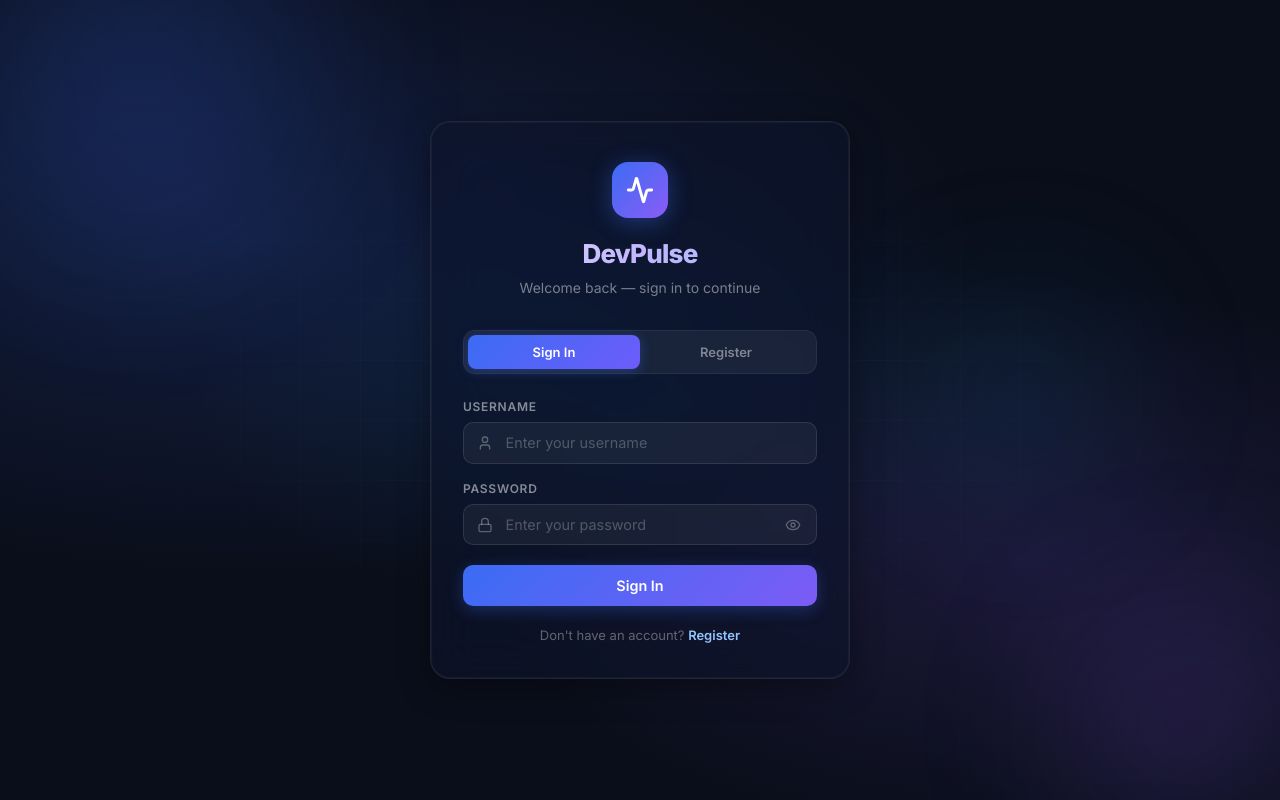
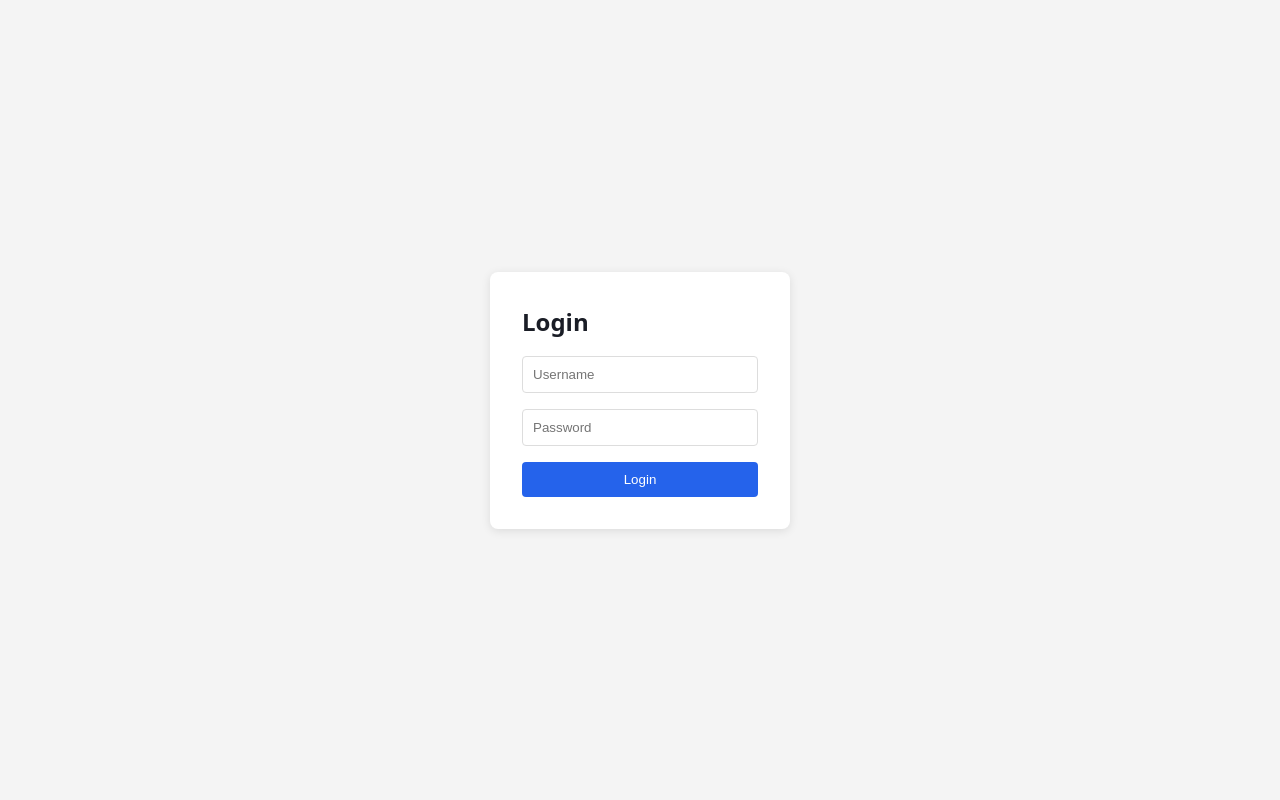
Before and after one commit to jeraldin2003/DevPulse, a React (Vite) app: page / in a window 1280 px wide. Built offline with nearby package versions, Linux system fonts and the light colour scheme.

Commit message:
feat (login) building without ai

```diff
--- a/src/App.jsx
+++ b/src/App.jsx
@@ -1,18 +1,32 @@
 import { useAuth } from './context/AuthContext.jsx';
 import DevPulseDashboard from "./components/DevPulseDashboard.jsx";
 import LoginPage from "./components/LoginPage.jsx";
+import Login from './components/LoginPageTest.jsx';
+import Dashboard from './components/DevPulseDashboardTest.jsx'
+import {useState} from 'react'
 
-export default function App() {
-  const { isAuthenticated, isLoading } = useAuth();
+// export default function App() {
+//   const { isAuthenticated, isLoading } = useAuth();
 
-  if (isLoading) {
-    return (
-      <div className="loading-container">
-        <div className="pulse" />
-        <span>Loading…</span>
-      </div>
-    );
-  }
+//   if (isLoading) {
+//     return (
+//       <div className="loading-container">
+//         <div className="pulse" />
+//         <span>Loading…</span>
+//       </div>
+//     );
+//   }
 
-  return isAuthenticated ? <DevPulseDashboard /> : <LoginPage />;
+//   return isAuthenticated ? <DevPulseDashboard /> : <LoginPage />;
+// }
+
+
+export default function App(){
+  const [isAuthenticated, setIsAuthenticated] = useState("login");
+  return(
+    <>
+      {isAuthenticated === "login" && (<Login setIsAuthenticated = {setIsAuthenticated}/>)}
+      {isAuthenticated === "dashboard" && (<Dashboard setIsAuthenticated = {setIsAuthenticated}/>)}
+    </>
+  )
 }
--- a/src/components/DevPulseDashboardTest.jsx
+++ b/src/components/DevPulseDashboardTest.jsx
@@ -1,43 +1,66 @@
-
 import { useState , useEffect} from 'react';
-
 import CountriesPanel from './panels/CountriesPanel';
 import OverviewPanel from './panels/OverviewPanel';
 import PostsPanel from './panels/PostsPanel';
 import ProductivityPanel from './panels/ProductivityPanel';
 import TriviaPanel from './panels/TriviaPanel';
 import UsersPanel from './panels/UsersPanel';
-
-import {fetchOverviewData} from './DashboardData';
-
-
-function Nav(){
+import {fetchOverviewData , fetchCountriesData, fetchPostsData, fetchUsersData, fetchTriviaData, fetchProductivityData} from './DashboardData';
+import LoadingSpinner from './shared/LoadingSpinner'
+function Nav({setReload, setLoadingStatus, setIsAuthenticated}){
     return(
         <>
         <div style ={{
             display:'flex',
             justifyContent:'space-between',
-            padding:'100px'
+            paddingBottom:'50px',
+            paddingTop:'50px'
         }}>
             <h1>
                 DevPulse Dashboard
             </h1>
             <div>
-                <button>Refresh</button>
+                <button onClick = {
+                    ()=>{
+                        setLoadingStatus(true);
+                        setReload(prev => prev + 1)
+
+                    }
+                }
+                style={{
+                    padding: '8px 16px',
+                    border: '1px solid #4a90e2',
+                    borderRadius: '6px',
+                    backgroundColor: '#5aa9e6',
+                    color: '#fff',
+                    fontSize: '14px',
+                    fontWeight: 500,
+                    cursor: 'pointer',
+                }}
+                    >Refresh</button>
+                <button onClick = {
+                    ()=>{
+                        setIsAuthenticated("login")
+                        console.log("hey")
+                    }
+                }
+                style={{
+                    padding: '8px 16px',
+                    border: '1px solid #4a90e2',
+                    borderRadius: '6px',
+                    backgroundColor: '#5aa9e6',
+                    color: '#fff',
+                    fontSize: '14px',
+                    fontWeight: 500,
+                    cursor: 'pointer',
+                }}
+                    >Logout</button>
             </div>
         </div>
         </>
     )
 }
-
-function GiveMePage(data){
-    const returning = (<OverviewPanel data = {data}/>)
-    setPage(returning);
-}
-
-
-
-function GiveMeButtons(setPanel){
+function GiveMeButtons({setReload, activePanel, setActivePanel, setLoadingStatus}){
     const BUTTONS = [
         "Overview",
         "Users",
@@ -46,99 +69,101 @@ function GiveMeButtons(setPanel){
         "Trivia",
         "Countries"
     ]
-
-    return(
-        <div style ={{
-            display:'flex',
-            justifyContent: 'space-around'
-        }}>
-            {
-                BUTTONS.map((b, index)=>
-                    (
-                        <button key = {index} onClick={()=>changePanel(b, setPanel)}>
-                            {b}
-                        </button>
-                    )
-                )
+    return (
+        <div
+            style={{
+                display: 'flex',
+                paddingBottom:'50px'
+            }}
+        >
+            {BUTTONS.map((button, index) => (
+                <button
+                    key={index}
+                    onClick={() => {
+                        setLoadingStatus(true);
+                        if (activePanel === button){
+                            setReload(prev => prev + 1)
+                        }else{
+                            setActivePanel(button);
+                        }
+                    }}
+                    style={{
+                        padding: '8px 16px',
+                        margin:'2px',
+                        border: '1px solid #4a90e2',
+                        borderRadius: '6px',
+                        backgroundColor: '#5aa9e6',
+                        color: '#fff',
+                        fontSize: '14px',
+                        fontWeight: 500,
+                        cursor: 'pointer',
+                    }}
+                >
+                    {button}
+                </button>
+            ))}
+        </div>
+    );
+}
+export default function Dashboard({setIsAuthenticated}){
+    const [activePanel, setActivePanel] = useState("Overview");
+    const [activePanelData, setActivePanelData] = useState("Loading....")
+    const [loadingStatus, setLoadingStatus] = useState(true)
+    const [reload, setReload] = useState(0)
+    useEffect(()=>{
+        async function getsPanelData(){
+            let panelData = null;
+            switch(activePanel){
+                case "Overview":
+                    panelData = await fetchOverviewData();
+                    console.log(panelData)
+                    setLoadingStatus(false)
+                    break;
+                case "Users":
+                    panelData = await fetchUsersData();
+                    setLoadingStatus(false)
+                    break;
+                case "Posts":
+                    panelData = await fetchPostsData();
+                    setLoadingStatus(false)
+                    break;
+                case "Productivity":
+                    panelData = await fetchProductivityData();
+                    setLoadingStatus(false)
+                    break;
+                case "Trivia":
+                    panelData = await fetchTriviaData();
+                    setLoadingStatus(false)
+                    break;
+                case "Countries":
+                    panelData = await fetchCountriesData();
+                    setLoadingStatus(false)
+                    break;
             }
-
+            setActivePanelData(panelData.data);
+        }
+        getsPanelData();
+    }, [activePanel, reload])
+    return (
+        <div className='dashboard'>
+            {loadingStatus === false && (
+                <>
+                    <Nav setIsAuthenticated = {setIsAuthenticated} setReload ={setReload} setLoadingStatus = {setLoadingStatus} />
+                    <GiveMeButtons setReload = {setReload} activePanel = {activePanel} setActivePanel = {setActivePanel} setLoadingStatus = {setLoadingStatus}/>
+                    {activePanel === "Overview" && (<OverviewPanel data ={activePanelData}/>)}
+                    {activePanel === "Posts" && (<PostsPanel data = {activePanelData}/>)}
+                    {activePanel === "Users" && (<UsersPanel data ={activePanelData}/>)}
+                    {activePanel === "Productivity" && (<ProductivityPanel data = {activePanelData}/>)}
+                    {activePanel === "Trivia" && (<TriviaPanel data ={activePanelData}/>)}
+                    {activePanel === "Countries" && (<CountriesPanel data = {activePanelData}/>)}
+                </>)
+            }
+            {loadingStatus === true && (
+                <>
+                    <LoadingSpinner/>
+                </>
+            )
+            }
         </div>
     )
 }
-
-export default function Dashboard(){
-    const [panel, setPanel] = useState("Overview");
-    const [page, setPage] = useState('')
-
-    const data = async()=>{
-
-        try{
-            const data = await fetchOverviewData();
-            // console.log(data)
-        }
-        catch{
-            console.log("Not found")
-        }
-    };
-    const c = data();
-    console.log(c)
-    return(
-        <>
-            <Nav/>
-            <GiveMeButtons setPanel ={setPanel}/>
-            <OverviewPanel data= {c} />
-
-        </>
-    )
-
-}
-
-
-// import React, { useState } from "react";
-
-// function App() {
-//   const [data, setData] = useState(null);
-//   const [loading, setLoading] = useState(false);
-//   const [error, setError] = useState(null);
-
-//   const fetchData = async () => {
-//     setLoading(true);
-//     setError(null);
-
-//     try {
-//       const response = await fetch(
-//         "https://jsonplaceholder.typicode.com/posts/1"
-//       );
-
-//       if (!response.ok) {
-//         throw new Error("Failed to fetch data");
-//       }
-
-//       const result = await response.json();
-//       setData(result);
-//     } catch (err) {
-//       setError(err.message);
-//     } finally {
-//       setLoading(false);
-//     }
-//   };
-
-//   return (
-//     <div>
-//       <button onClick={fetchData}>Get Data</button>
-
-//       {loading && <p>Loading...</p>}
-
-//       {error && <p>Error: {error}</p>}
-
-//       {data && (
-//         <div>
-//           <h2>{data.title}</h2>
-//           <p>{data.body}</p>
-//         </div>
-//       )}
-//     </div>
-//   );
-// }
-
-// export default App;
--- /dev/null
+++ b/src/components/LoginPageTest.jsx
@@ -0,0 +1,88 @@
+import React, { useEffect, useState } from "react";
+
+export default function Login({setIsAuthenticated}) {
+    const [username, setUsername] = useState("");
+    const [password, setPassword] = useState("");
+    const [authNow, setAuthNow] = useState("");
+
+
+    const setHandleSubmit = async (e)=>{
+      e.preventDefault();
+
+      const response = await fetch("http://localhost:3000/users/login");
+      const data = await response.json();
+      if(username === data.username && password === data.password){
+        setIsAuthenticated("dashboard")
+      }else{
+        alert("Wrong user pass")
+      }
+
+    }
+
+    // useEffect(()=>{
+    //     async function users(){
+
+    //       return fetcher
+    //     }
+    //     users();
+    // }, [authNow])
+  return (
+    <div style={styles.container}>
+      <form style={styles.form} onSubmit={setHandleSubmit}>
+        <h2>Login</h2>
+        <input
+          type="username"
+          placeholder="Username"
+          style={styles.input}
+          onChange={(e)=> setUsername(e.target.value)}
+          required
+        />
+
+        <input
+          type="password"
+          placeholder="Password"
+          style={styles.input}
+          onChange = { (e)=> setPassword(e.target.value)}
+          required
+        />
+
+        <button type="submit" style={styles.button}>
+          Login
+        </button>
+      </form>
+    </div>
+  );
+}
+
+const styles = {
+  container: {
+    height: "100vh",
+    display: "flex",
+    justifyContent: "center",
+    alignItems: "center",
+    backgroundColor: "#f4f4f4",
+  },
+  form: {
+    backgroundColor: "#fff",
+    padding: "2rem",
+    borderRadius: "8px",
+    boxShadow: "0 2px 10px rgba(0,0,0,0.1)",
+    width: "300px",
+    display: "flex",
+    flexDirection: "column",
+    gap: "1rem",
+  },
+  input: {
+    padding: "10px",
+    border: "1px solid #ddd",
+    borderRadius: "4px",
+  },
+  button: {
+    padding: "10px",
+    border: "none",
+    borderRadius: "4px",
+    backgroundColor: "#2563eb",
+    color: "#fff",
+    cursor: "pointer",
+  },
+};
```
